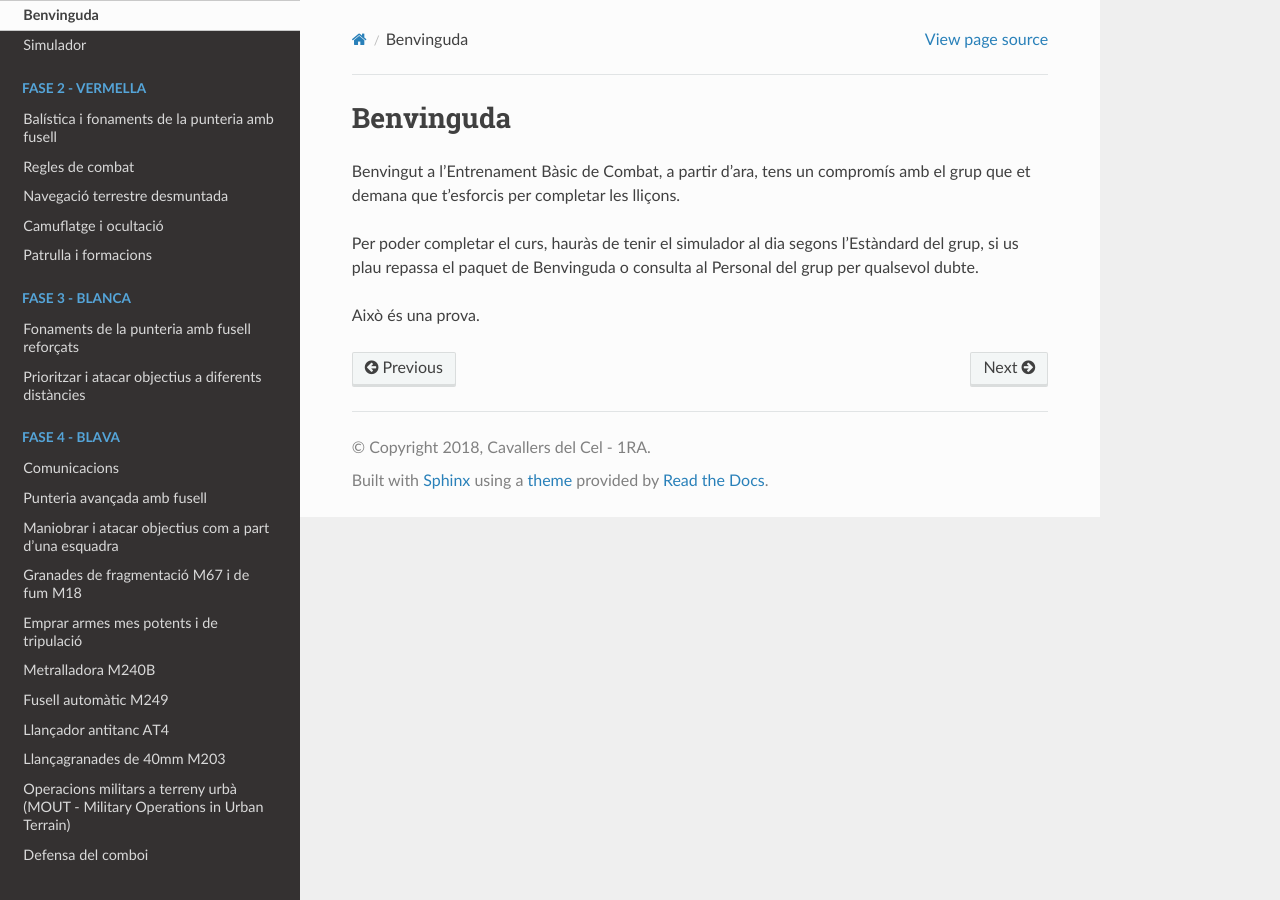
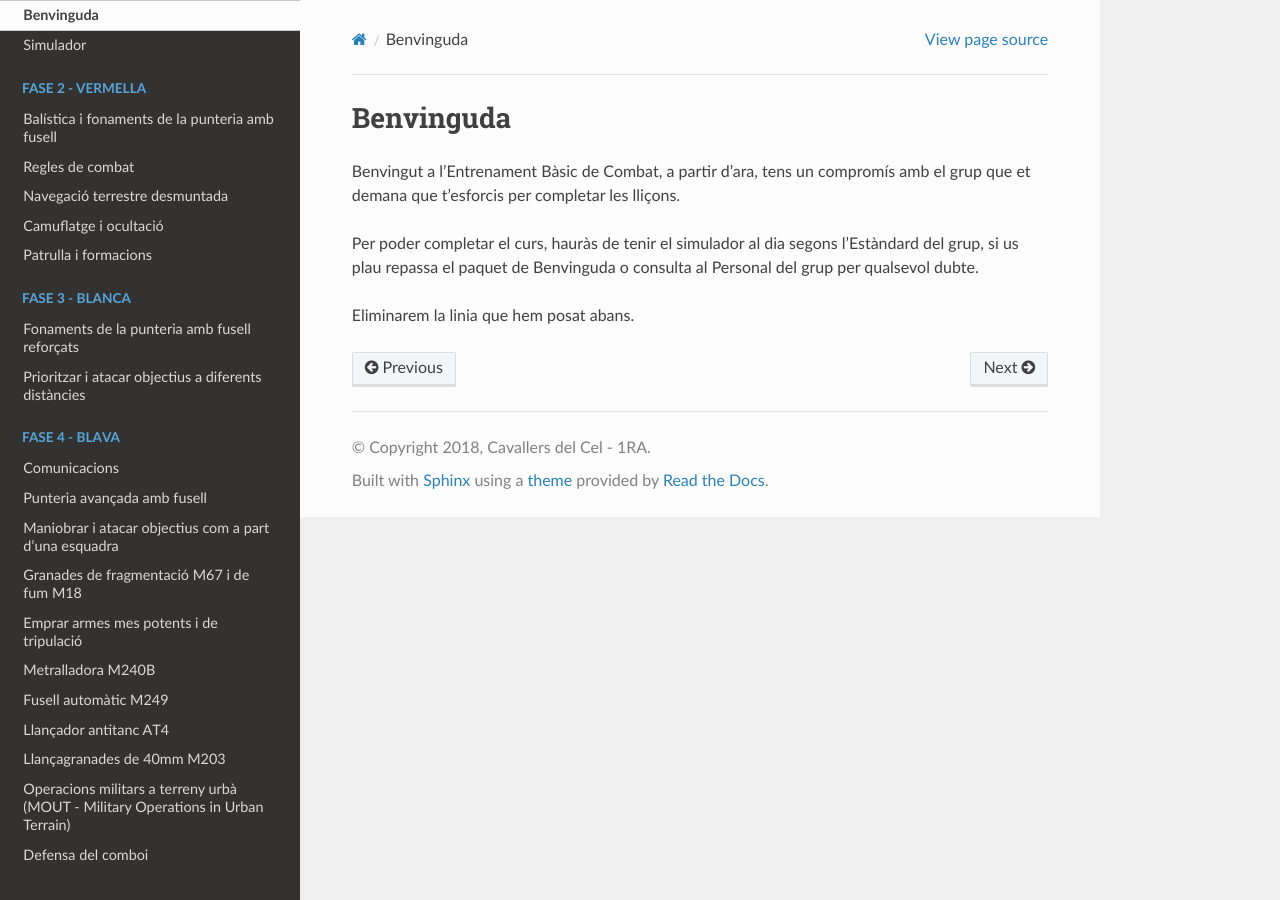
Before and after one commit to CavallersDelCel/EBC_PROVES, a Sphinx documentation site: the page built from docs/fase1/benvinguda.rst, in a window 1280 px wide. Built offline with Sphinx 7.4.7 and the Read the Docs theme 2.0.0, drawn with Linux system fonts in a browser that asks for light colours; formulas are drawn with MathJax 3.

Commit message:
prova desktop

```diff
--- a/docs/fase1/benvinguda.rst
+++ b/docs/fase1/benvinguda.rst
@@ -5,4 +5,4 @@ Benvingut a l'Entrenament Bàsic de Combat, a partir d'ara, tens un compromís a
 
 Per poder completar el curs, hauràs de tenir el simulador al dia segons l'Estàndard del grup, si us plau repassa el paquet de Benvinguda o consulta al Personal del grup per qualsevol dubte.
 
-Això és una prova.
+Eliminarem la linia que hem posat abans.
```
